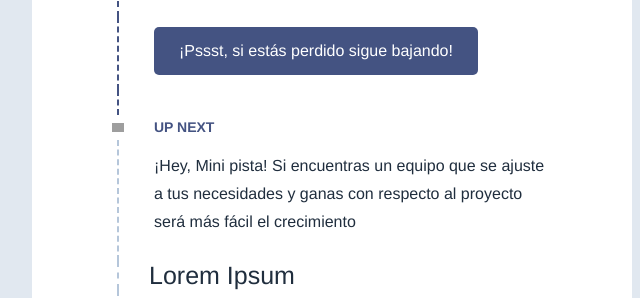
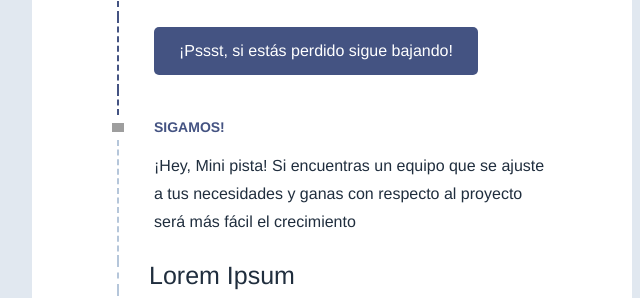
Before and after one commit to juliswer/newslatter-page, a plain HTML site: page index.html in a window 1280 px wide. Shown: the part 934-1232 px from the top of the page, 308-948 px from the left. Drawn offline with Linux system fonts and the light colour scheme; grey boxes are pictures that could not be loaded.

Commit message:
new files

```diff
--- a/index.html
+++ b/index.html
@@ -252,7 +252,7 @@
                                   <tr>
                                     <td><img alt="up next icon" src="http://image.email.oberlo.com/lib/fe8d1373756d007972/m/1/6dd4308d-9348-4ebd-94e3-165d9413d200.png" style="border:0;width:12px;display: block;"></td>
                                     <td class="padding-step-heading" style="padding:0 0 0 30px;">
-                                      <p style="margin:0;padding:0;font-family: Gotham, 'Helvetica Neue', Helvetica, Arial, 'sans-serif';font-size:14px;color:#445382; text-transform: uppercase;font-weight:bold;line-height:25px;mso-line-height-rule: exactly;">Up Next</p>
+                                      <p style="margin:0;padding:0;font-family: Gotham, 'Helvetica Neue', Helvetica, Arial, 'sans-serif';font-size:14px;color:#445382; text-transform: uppercase;font-weight:bold;line-height:25px;mso-line-height-rule: exactly;">Sigamos!</p>
                                     </td>
                                   </tr>
                                 </table>
```
